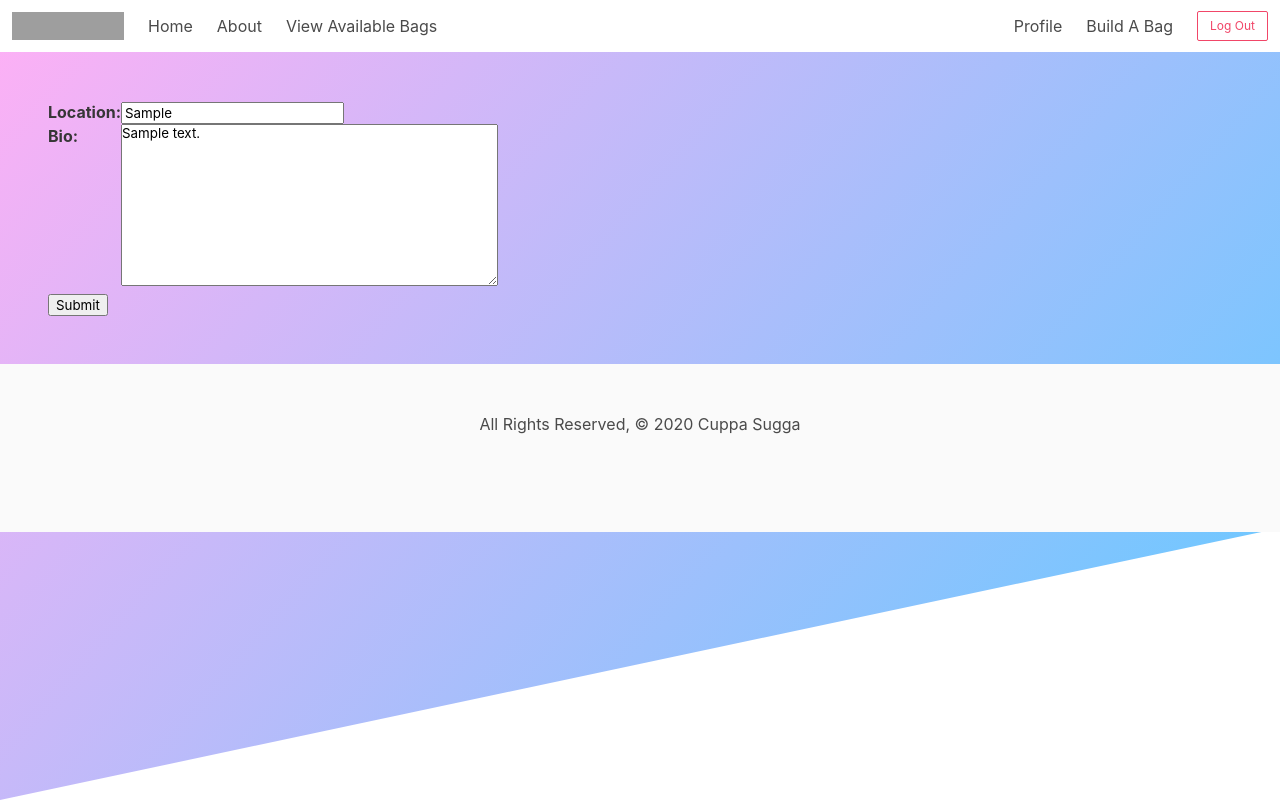
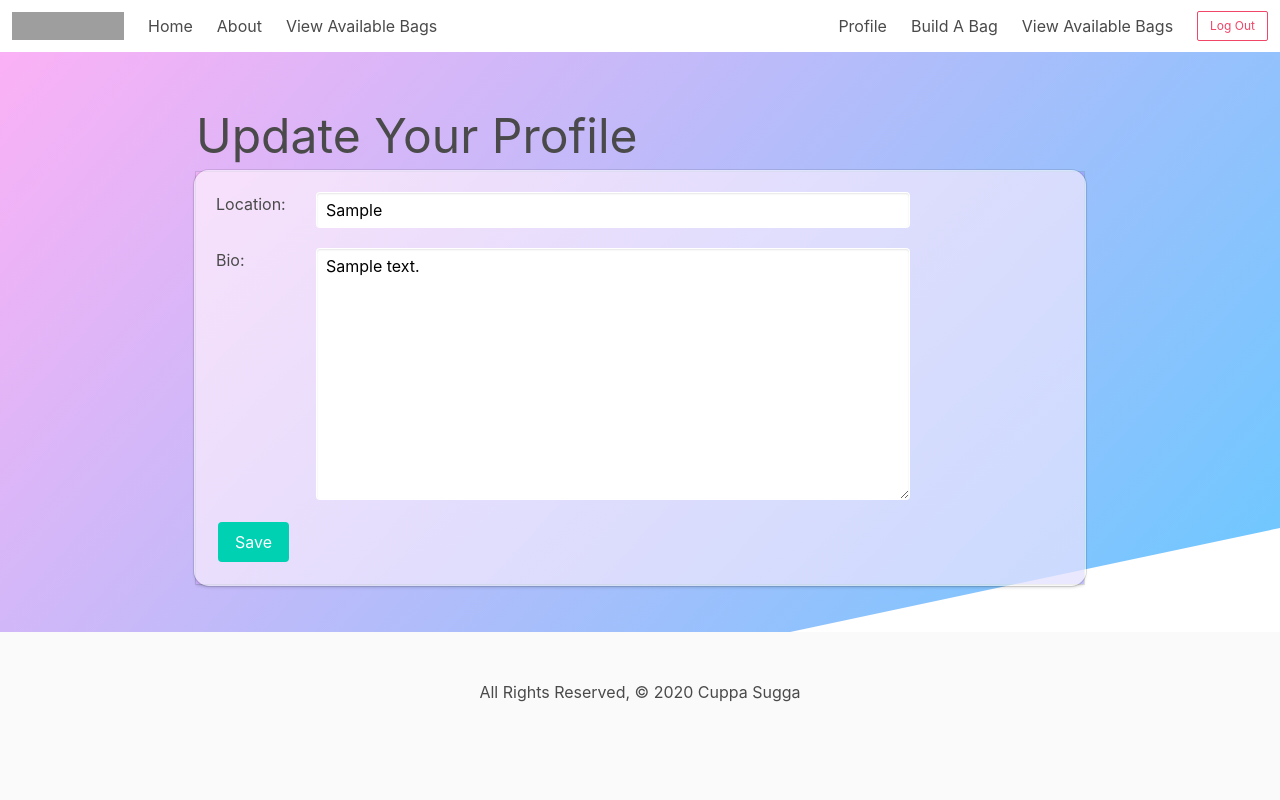
Before and after one commit to nikitamadora/cuppasugga, a Django app: page /profile/1/ in a window 1280 px wide. Run offline with Django 3.2, Linux system fonts and the light colour scheme; a user stored in the database is signed in; tables that the repository leaves empty hold one stand-in row (values such as "Sample post"); some libraries are stand-ins or nearby versions; grey boxes are pictures that could not be loaded.

Commit message:
Updates profile form styling

```diff
--- a/cuppasugga/main_app/templates/base.html
+++ b/cuppasugga/main_app/templates/base.html
@@ -36,8 +36,10 @@
             {% if user.is_authenticated %}
               <a href="{% url 'profile' %}" class="navbar-item">Profile</a>
               <a href="{% url 'new_bag' %}" class="navbar-item">Build A Bag</a>
+              <a href="{% url 'public_index' %}" class="navbar-item">View Available Bags</a>
               <div class="navbar-item">
-                <a href="{% url 'logout' %}" class="button is-small is-outlined is-danger">Log Out</a></div>
+                <a href="{% url 'logout' %}" class="button is-small is-outlined is-danger">Log Out</a>
+              </div>
             {% else %}
               <div class="navbar-item">
                 <div class="buttons">
--- a/cuppasugga/main_app/templates/main_app/profile_form.html
+++ b/cuppasugga/main_app/templates/main_app/profile_form.html
@@ -1,12 +1,21 @@
 {% extends 'base.html' %}
 {% block content %}
 
-    <form action="" method="POST">
-        {% csrf_token %}
-        <table>
-            {{ form.as_table }}
-        </table>
-        <input type="submit" value="Submit" class="btn">
+<div class="center-horizontal custom-form">
+
+  <h1 class="is-size-1">Update Your Profile</h1>
+
+    <form method="POST" class="bag-form">
+      {% csrf_token %}
+      <div class="columns is-centered">
+        <div class="card card-pale column">
+          {{ form.as_p }}
+          <div class="column field is-grouped">
+            <button class="btn button is-primary" type="submit">Save</button>
+          </div>
+        </div>
+      </div>
     </form>
 
+</div>
 {% endblock %}
```
Also changed, not shown: cuppasugga/main_app/static/css/style.css (+0 -7 lines).
